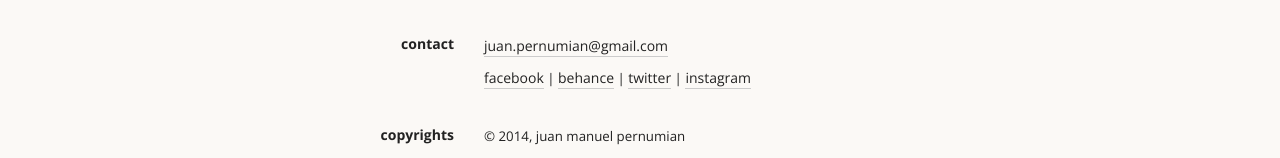
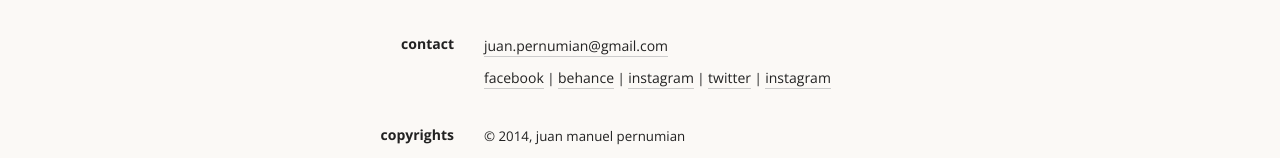
Before and after one commit to juanpernu/Juanpernumian, a plain HTML site: page index.html in a window 1280 px wide. Shown: the part 2477-2635 px from the top of the page. Drawn offline with nearby package versions, Linux system fonts and the light colour scheme.

Commit message:
linkedin link

```diff
--- a/index.html
+++ b/index.html
@@ -197,7 +197,7 @@
 			<div class="col-xs-6 col-lg-4"><strong>contact</strong></div>
 			<div class="col-xs-12 col-sm-6 col-lg-8">
 				<div class="contact"><a href="mailto:juan.pernumian@gmail.com">juan.pernumian@gmail.com</a></div> <br>
-				<div class="contact"><a href="https://www.facebook.com/juan.pernumian" target="_blank">facebook</a> | <a href="https://www.behance.net/juanpernumian" target="_blank">behance</a> | <a href="https://twitter.com/JuanPernu" target="_blank">twitter</a> | <a href="http://instagram.com/juanpernu" target="_blank">instagram</a></div>
+				<div class="contact"><a href="https://www.facebook.com/juan.pernumian" target="_blank">facebook</a> | <a href="https://www.behance.net/juanpernumian" target="_blank">behance</a> | <a href="https://www.linkedin.com/profile/view?id=AAMAAAkoQRABSxC5LmwPHR__EpOPxwt2CdGxW7c&trk=hp-identity-name" target="_blank">instagram</a> | <a href="https://twitter.com/JuanPernu" target="_blank">twitter</a> | <a href="http://instagram.com/juanpernu" target="_blank">instagram</a></div>
 			</div>
 		</div>
 
```
